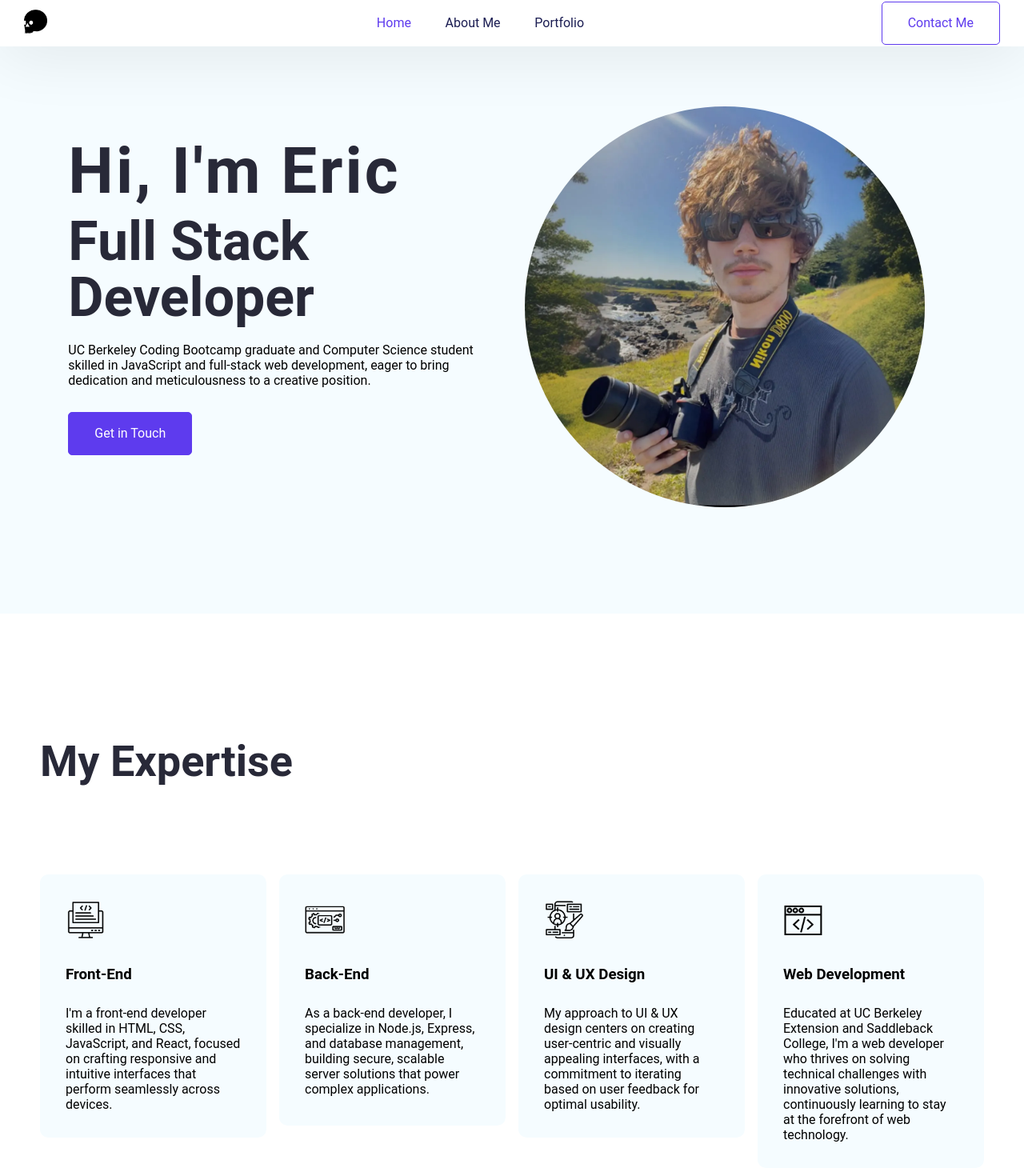
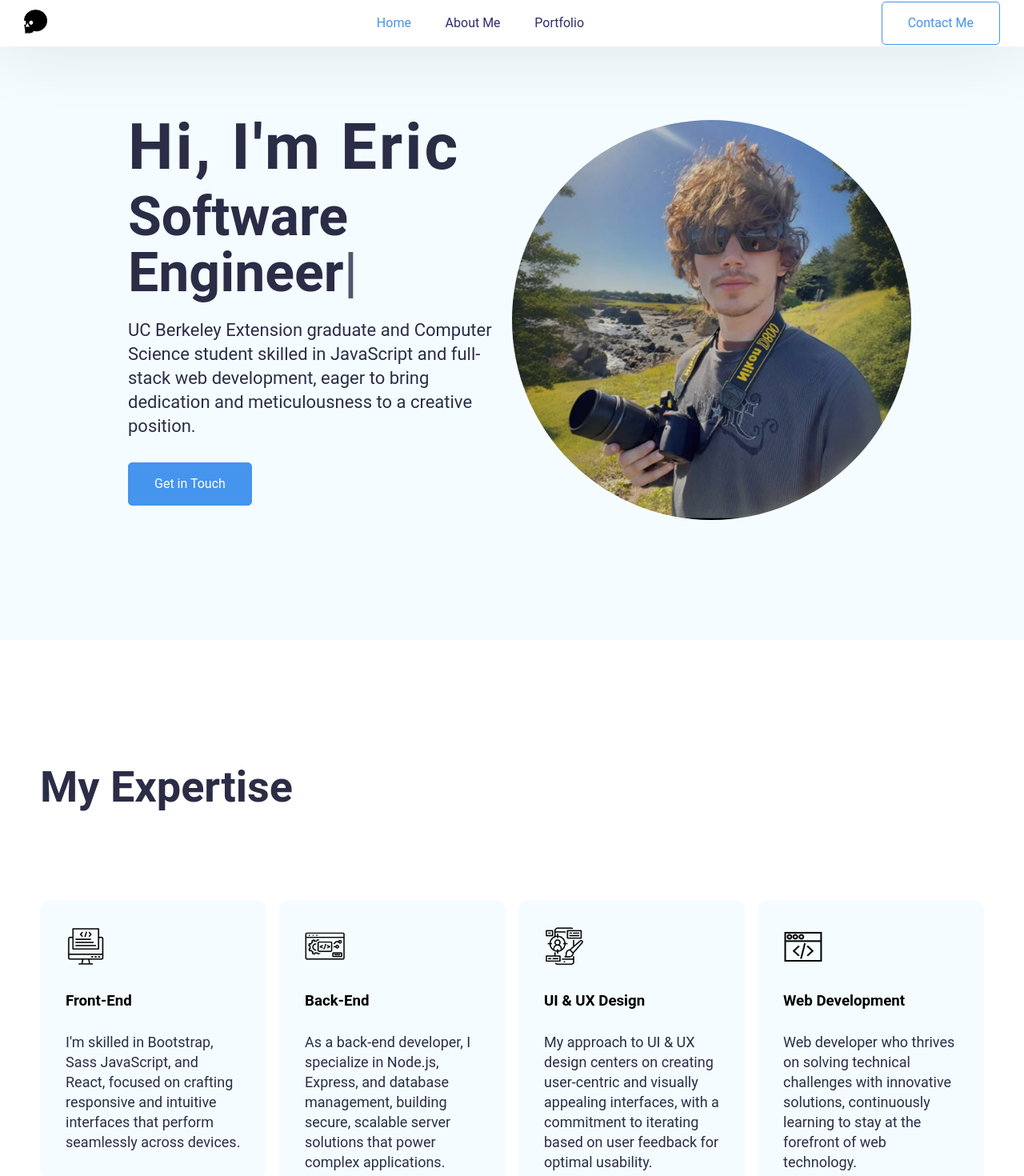
Before and after one commit to EricRisher/dev-portfolio, a React (Create React App) app: page / in a window 1280 px wide. Shown: the top 1470 px of the page at 80% size. Built offline with nearby package versions, Linux system fonts and the light colour scheme.

Commit message:
added animations for skills and hero

```diff
--- a/package.json
+++ b/package.json
@@ -8,13 +8,16 @@
     "@testing-library/jest-dom": "^5.17.0",
     "@testing-library/react": "^13.4.0",
     "@testing-library/user-event": "^13.5.0",
+    "framer-motion": "^11.1.3",
     "gh-pages": "^6.1.1",
     "react": "^18.2.0",
     "react-dom": "^18.2.0",
     "react-icons": "^5.0.1",
+    "react-intersection-observer": "^9.8.2",
     "react-router-dom": "^6.22.1",
     "react-scripts": "5.0.1",
     "react-scroll": "^1.9.0",
+    "typed.js": "^2.1.0",
     "web-vitals": "^2.1.4"
   },
   "scripts": {
--- a/src/App.css
+++ b/src/App.css
@@ -1,5 +1,5 @@
+
 /* Global CSS */
-
 body {
   margin: 0;
   font-family: "Roboto", sans-serif;
@@ -17,11 +17,11 @@ p {
   margin: 0;
 }
 :root {
-  --primary: #5e3bee;
-  --heading-color: #282938;
+  --primary: #4594ee;
+  --heading-color: #2b2d46;
   --bg-shade: #f5fcff;
-  --github: #e62872;
-  --darkblue: #1c1e53;
+  --github: #a44569;
+  --darkblue: #2d2e6f;
   --black: #000000;
   --white: #ffffff;
 }
@@ -207,25 +207,34 @@ h2 {
 
 /* Hero Section Style */
 .hero--section {
+  display: flex;
+  align-items: center;
+  justify-content: center;
+  height: 100vh;
+  background-color: var(--bg-shade);
+  width: 100%;
+}
+
+.hero--wrapper {
   display: grid;
   grid-template-columns: repeat(2, 1fr);
-  padding: 133.333px 85.333px 133.333px;
+  width: 75%;
+  height: auto;
   align-items: center;
-  justify-content: space-between;
-  gap: 32px;
-  background-color: var(--bg-shade);
 }
 .hero--section--content-box {
   display: flex;
   flex-direction: column;
   align-items: flex-start;
-  gap: 32px;
+  gap: 50px;
+
 }
 .hero--section--content {
   display: flex;
   flex-direction: column;
   align-items: flex-start;
   gap: 21.333px;
+  width: 60vh
 }
 .hero--section--content--box > button {
   margin-top: 21.333px;
@@ -240,19 +249,40 @@ h2 {
 .hero--section--title--color {
   color: var(--primary);
 }
-.hero--section-description {
-  color: var(--darkblue);
-  font-size: 24px;
+.hero--section--description {
+  color: var(--heading-color);
+  font-size: 22px;
   font-weight: 400;
-  line-height: 36px;
+  line-height: 30px;
 }
+
 .hero--section--img {
   display: flex;
+  max-width: 500px;
+  max-height: 500px;
 }
 .hero--section--img > img {
-  width: 500px;
-  height: auto;
+  max-width: 500px;
+  max-height: 500px;
   border-radius: 50%;
+}
+
+.blinking-cursor:after {
+  content: "|";
+  color: #000;
+  animation: blink 1s step-start infinite;
+}
+
+@keyframes blink {
+  0% {
+    opacity: 0;
+  }
+  50% {
+    opacity: 1;
+  }
+  100% {
+    opacity: 0;
+  }
 }
 /* Hero Section Style Ends */
 
@@ -324,12 +354,12 @@ h2 {
   font-weight: 700;
   line-height: 45px;
 }
-.skills--section--description {
-  color: var(--black);
-  font-size: 21.3px;
+.skills--section--card--description {
+  color: var(--heading-color);
+  font-size: 18px;
   font-style: normal;
   font-weight: 400;
-  line-height: 32px;
+  line-height: 25px;
 }
 /* Skills Style Ends */
 
--- a/src/Pages/Home/HeroSection.jsx
+++ b/src/Pages/Home/HeroSection.jsx
@@ -1,28 +1,30 @@
 import React from 'react';
 import { Link } from 'react-scroll';
+import Titles from '../../../src/components/Titles';
 
 export default function HeroSection() {
     return (
-     <section id='heroSection' className="hero--section">
+      <section id="heroSection" className="hero--section">
+        <div className='hero--wrapper'>
           <div className="hero--section--content--box">
             <div className="hero--section--content">
               <h1 className="section--title">Hi, I'm Eric</h1>
-                <h1 className='hero--section--title'>
-                <span className='hero--section--title-color'>Full Stack</span>{' '}
-                <br />
-                Developer
+              <h1 className="hero--section--title">
+                <Titles />
               </h1>
-                <p className='hero--section--description'>
-                UC Berkeley Coding Bootcamp graduate and Computer Science student skilled in JavaScript and full-stack web development, eager to bring dedication and meticulousness to a creative position.
+              <p className="hero--section--description">
+                UC Berkeley Extension graduate and Computer Science student
+                skilled in JavaScript and full-stack web development, eager to
+                bring dedication and meticulousness to a creative position.
               </p>
             </div>
-            <Link className='btn btn-primary GIT' to='Contact'>Get in Touch</Link>
+            <Link className="btn btn-primary GIT" to="Contact">
+              Get in Touch
+            </Link>
           </div>
           <div className="hero--section--img">
-            <img
-                src='./img/ericcamera.webp'
-                alt='hero section'
-            />
+            <img src="./img/ericcamera.webp" alt="hero section" />
+          </div>
         </div>
       </section>
     );
--- a/src/Pages/Home/MySkills.jsx
+++ b/src/Pages/Home/MySkills.jsx
@@ -1,16 +1,37 @@
-import data from "../../data/index.json"
+import React from "react";
+import { motion, useAnimation } from "framer-motion";
+import { useEffect } from "react";
+import { useInView } from "react-intersection-observer";
+import data from "../../data/index.json";
 
+const MySkills = () => {
+  const controls = useAnimation();
+  const { ref, inView } = useInView();
 
-export default function MySkills() {
+  useEffect(() => {
+    if (inView) {
+      controls.start((i) => ({
+        opacity: 1,
+        y: 0,
+        transition: { duration: 0.5, delay: i * 0.2 },
+      }));
+    }
+  }, [controls, inView]);
+
   return (
     <section className="skills--section" id="mySkills">
       <div className="portfolio--container">
         <h2 className="skills--section--heading">My Expertise</h2>
       </div>
-            <div className="skills--section--container">
-                {data?.skills?.map((skill, index) => {
-                    return (
-                        <div key={index} className="skills--section--card">
+      <div className="skills--section--container" ref={ref}>
+        {data?.skills?.map((skill, index) => (
+          <motion.div
+            key={index}
+            className="skills--section--card"
+            initial={{ opacity: 0, x:0 }}
+            animate={controls}
+            custom={index}
+          >
             <div className="skills--section--card--icon">
               <img src={skill.src} alt={skill.title} />
             </div>
@@ -20,11 +41,11 @@ export default function MySkills() {
             <div className="skills--section--card--description">
               <p>{skill.description}</p>
             </div>
-                        </div>
-                    )
-                })
-                }
+          </motion.div>
+        ))}
       </div>
     </section>
-    )
-}
+  );
+};
+
+export default MySkills;
--- /dev/null
+++ b/src/components/Titles.jsx
@@ -0,0 +1,37 @@
+// src/components/Titles.js
+import React, { useEffect, useRef } from "react";
+import Typed from "typed.js";
+
+const Titles = () => {
+  const el = useRef(null);
+  const typed = useRef(null);
+
+  useEffect(() => {
+    const options = {
+      strings: [
+        "Full Stack Developer",
+        "Software Engineer",
+        "Photographer",
+        "JavaScript Enthusiast",
+        "Programmer",
+      ],
+      typeSpeed: 50,
+      backSpeed: 60,
+      backDelay: 2000,
+      startDelay: 500,
+      loop: true,
+      showCursor: true,
+      cursorChar: "|",
+    };
+
+    typed.current = new Typed(el.current, options);
+
+    return () => {
+      typed.current.destroy();
+    };
+  }, []);
+
+  return <span ref={el} />;
+};
+
+export default Titles;
--- a/src/data/index.json
+++ b/src/data/index.json
@@ -4,7 +4,7 @@
       "id": 1,
       "src": "./img/frontendlogo.webp",
       "title": "Front-End",
-      "description": "I'm a front-end developer skilled in HTML, CSS, JavaScript, and React, focused on crafting responsive and intuitive interfaces that perform seamlessly across devices."
+      "description": "I'm skilled in Bootstrap, Sass JavaScript, and React, focused on crafting responsive and intuitive interfaces that perform seamlessly across devices."
     },
     {
       "id": 2,
@@ -22,7 +22,7 @@
       "id": 4,
       "src": "./img/developmentlogo.webp",
       "title": "Web Development",
-      "description": "Educated at UC Berkeley Extension and Saddleback College, I'm a web developer who thrives on solving technical challenges with innovative solutions, continuously learning to stay at the forefront of web technology."
+      "description": "Web developer who thrives on solving technical challenges with innovative solutions, continuously learning to stay at the forefront of web technology."
     }
   ],
   "portfolio": [
```
Also changed, not shown: 1 other file (tests, documents, lock files or other folders). Lines whose indentation alone changed are shown as unchanged.
